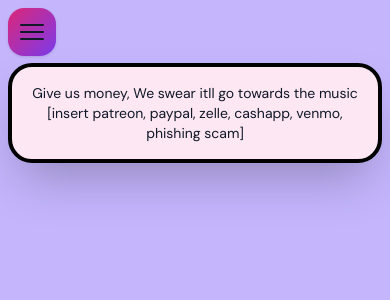
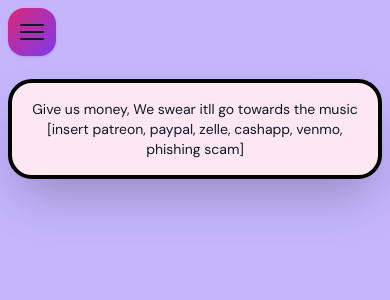
Before and after one commit to BenSievert/milkpatrol, a React (Vite) app: page /support in a window 390 px wide. Shown: the top 300 px of the page. Built offline with nearby package versions, Linux system fonts and the light colour scheme.

Commit message:
better mobile nav

```diff
--- a/src/components/CowPrint.tsx
+++ b/src/components/CowPrint.tsx
@@ -1,5 +1,5 @@
 function CowPrint() {
-  return <div className='w-full invisible sm:visible'><svg style={{top: -100, left: -100}}  width="200%" height="250%" className='fill-pink-600 fixed' version="1.1" id="Layer_1" viewBox="100 400 800 800" preserveAspectRatio="none">
+  return <div className='w-full invisible md:visible'><svg style={{top: -100, left: -100}}  width="200%" height="250%" className='fill-pink-600 fixed' version="1.1" id="Layer_1" viewBox="100 400 800 800" preserveAspectRatio="none">
 <g>
 	<path d="M255.8,287.8c-7,1.2-13.7,3.5-20.4,5.9c-7.3,2.6-15.3,5.6-19.3,12.2c-3.2,5.3-3.1,12.2-0.8,18c2.3,5.8,6.7,10.5,11.7,14.3
 		c1.9,1.5,4,2.8,5.7,4.5c3.8,3.8,5.8,9.1,7.6,14.2c1.1,3,2.2,6,3.2,9c0.7,2,1.4,4,2.5,5.8c2.7,4.5,7.3,7.6,12.3,9.2
--- a/src/components/NavBar.tsx
+++ b/src/components/NavBar.tsx
@@ -18,13 +18,13 @@
   const {pathname } = location;
   const [open, setOpen] = useState(false)
   return (
-    <div>
+    <div className='relative z-20'>
       <div className='md:hidden inline-block shadow bg-gradient-to-tl from-violet-600 to-pink-600 rounded-2xl' onClick={() => setOpen(!open)}>
         <svg xmlns="http://www.w3.org/2000/svg" fill="none" viewBox="0 0 24 24" strokeWidth="1.5" stroke="currentColor" className="w-8 h-8 m-2">
           <path strokeLinecap="round" strokeLinejoin="round" d="M3.75 6.75h16.5M3.75 12h16.5m-16.5 5.25h16.5" />
         </svg>
       </div>
-      <div className={`border-[3px] border-black mb-2 md:mb-6 bg-pink-600 py-4 px-6 rounded-2xl md:rounded-full inline-block bg-gradient-to-tl md:w-auto w-full from-violet-600 to-pink-600 shadow-xl ${open || `hidden md:inline-block`}`}>
+      <div className={`mt-14 md:mt-0 left-0 absolute md:static z-20 border-[3px] border-black mb-2 md:mb-6 bg-pink-600 py-4 px-6 rounded-2xl md:rounded-full inline-block bg-gradient-to-tl md:w-auto w-full from-violet-600 to-pink-600 shadow-xl ${open || `hidden md:inline-block`}`}>
         {links.map((link, i) => (
           <Link
             key={i}
--- a/src/main.tsx
+++ b/src/main.tsx
@@ -8,10 +8,10 @@
 ReactDOM.createRoot(document.getElementById(`root`)!).render(
   <div className="p-2 md:p-6 min-h-screen font-sans text-gray-900">
     <BrowserRouter basename={import.meta.env.BASE_URL}>
-      <div className='relative z-10'><NavBar /></div>
+      <NavBar />
       <div className='text-center'>
         <CowPrint />
-      <div className='text-left bg-pink-100 p-4 md:p-16 rounded-3xl border-4 border-black shadow-2xl inline-block relative z-10'>
+      <div className='text-left bg-pink-100 p-4 md:p-16 rounded-3xl border-4 border-black shadow-2xl inline-block relative z-10 mt-4 md:mt-0'>
       <Routes>
         {links.map((link, i ) => (
           <Route key={i} element={<div className='flex justify-center text-sm md:text-xl'>
```
